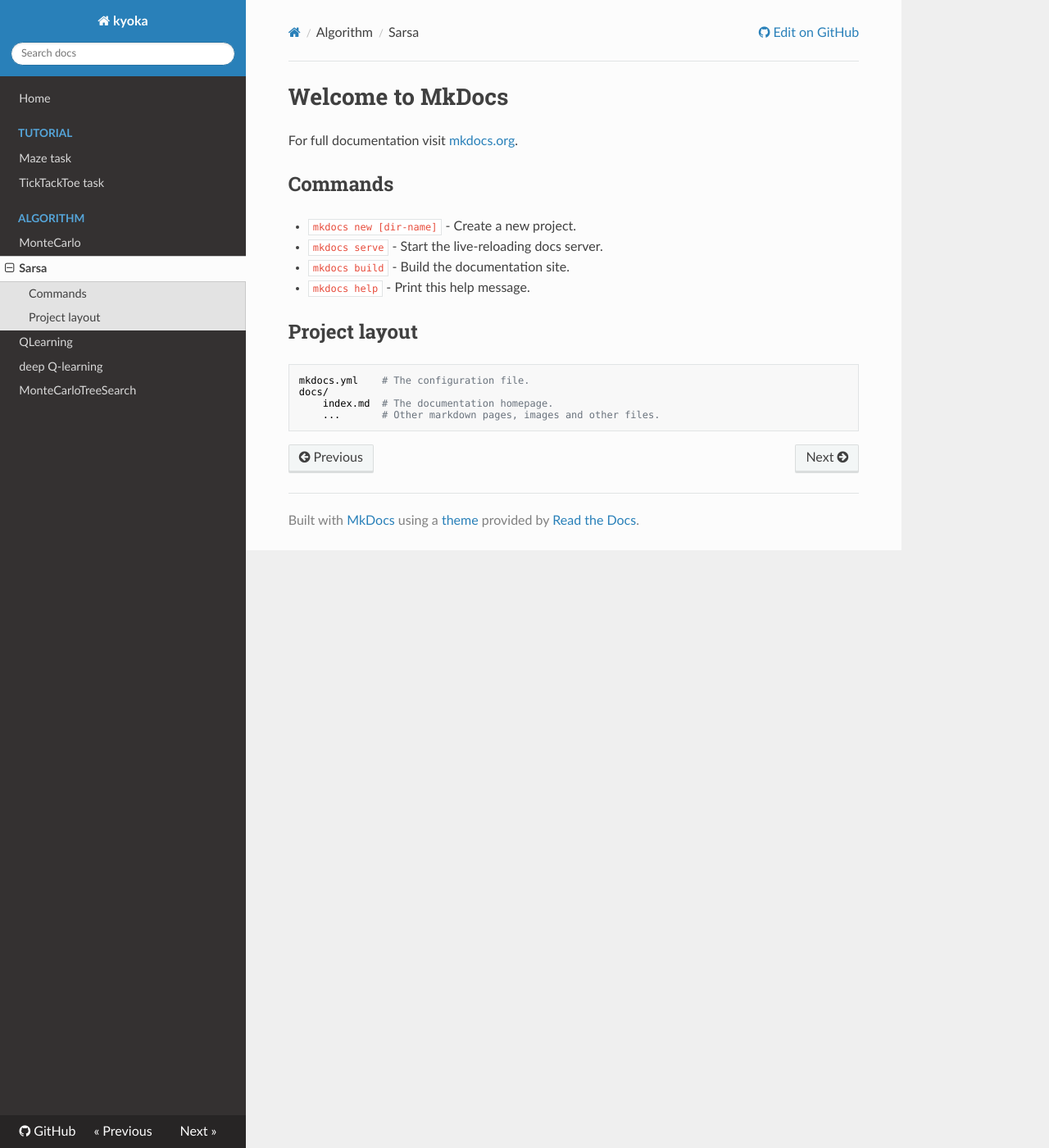
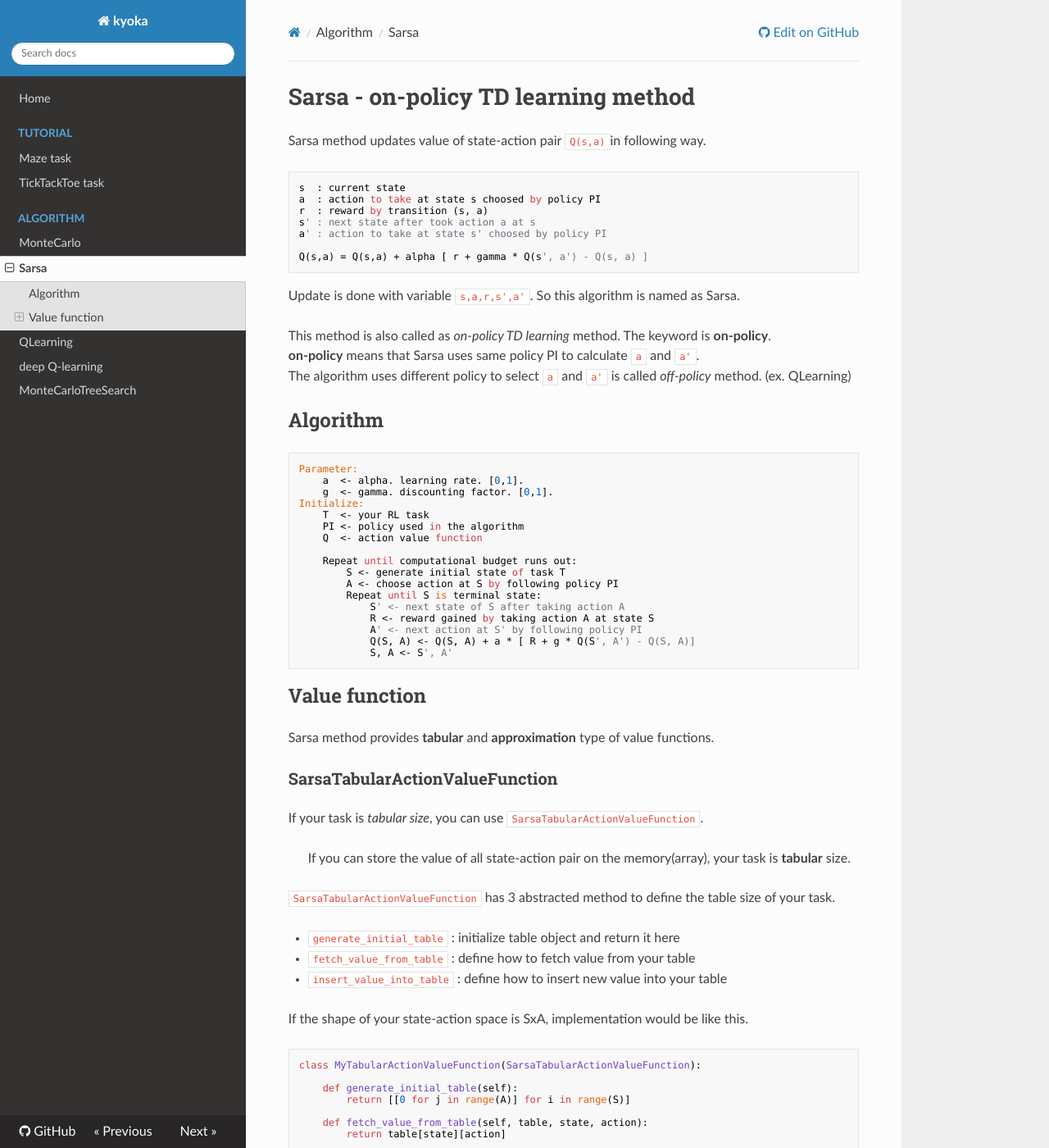
Before and after one commit to ishikota/kyoka, an MkDocs documentation site: the page built from docs/sources/algorithm/sarsa.md, in a window 1280 px wide and 1400 px high. Shown: the whole window at 82% size. Built offline with MkDocs 1.6.1, drawn with Linux system fonts in a browser that asks for light colours; nearby versions of some CDN libraries; old or Windows-style settings are respelled for this version of MkDocs; some of the changed text lies outside the part shown.

Commit message:
Add page for Sarsa

````diff
--- a/docs/sources/algorithm/sarsa.md
+++ b/docs/sources/algorithm/sarsa.md
@@ -1,17 +1,104 @@
-# Welcome to MkDocs
+# Sarsa - on-policy TD learning method
+Sarsa method updates value of state-action pair `Q(s,a)`in following way.
+```
+s  : current state
+a  : action to take at state s choosed by policy PI
+r  : reward by transition (s, a)
+s' : next state after took action a at s
+a' : action to take at state s' choosed by policy PI
 
-For full documentation visit [mkdocs.org](http://mkdocs.org).
+Q(s,a) = Q(s,a) + alpha [ r + gamma * Q(s', a') - Q(s, a) ]
+```
+Update is done with variable `s,a,r,s',a'`. So this algorithm is named as Sarsa.
 
-## Commands
+This method is also called as *on-policy TD learning* method.  The keyword is **on-policy**.
+**on-policy** means that Sarsa uses same policy PI to calculate `a` and `a'`.
+The algorithm uses different policy to select `a` and `a'` is called *off-policy* method. (ex. QLearning)
 
-* `mkdocs new [dir-name]` - Create a new project.
-* `mkdocs serve` - Start the live-reloading docs server.
-* `mkdocs build` - Build the documentation site.
-* `mkdocs help` - Print this help message.
+## Algorithm
+```
+Parameter:
+    a  <- alpha. learning rate. [0,1].
+    g  <- gamma. discounting factor. [0,1].
+Initialize:
+    T  <- your RL task
+    PI <- policy used in the algorithm
+    Q  <- action value function
 
-## Project layout
+    Repeat until computational budget runs out:
+        S <- generate initial state of task T
+        A <- choose action at S by following policy PI
+        Repeat until S is terminal state:
+            S' <- next state of S after taking action A
+            R <- reward gained by taking action A at state S
+            A' <- next action at S' by following policy PI
+            Q(S, A) <- Q(S, A) + a * [ R + g * Q(S', A') - Q(S, A)]
+            S, A <- S', A'
+```
 
-    mkdocs.yml    # The configuration file.
-    docs/
-        index.md  # The documentation homepage.
-        ...       # Other markdown pages, images and other files.
+## Value function
+Sarsa method provides **tabular** and **approximation** type of value functions.
+
+### SarsaTabularActionValueFunction
+If your task is *tabular size*, you can use `SarsaTabularActionValueFunction`.
+>If you can store the value of all state-action pair on the memory(array), your task is **tabular** size.
+
+`SarsaTabularActionValueFunction` has 3 abstracted method to define the table size of your task.
+
+- `generate_initial_table` : initialize table object and return it here
+- `fetch_value_from_table` : define how to fetch value from your table
+- `insert_value_into_table` : define how to insert new value into your table
+
+If the shape of your state-action space is SxA, implementation would be like this.
+```python
+class MyTabularActionValueFunction(SarsaTabularActionValueFunction):
+
+    def generate_initial_table(self):
+        return [[0 for j in range(A)] for i in range(S)]
+
+    def fetch_value_from_table(self, table, state, action):
+        return table[state][action]
+
+    def insert_value_into_table(self, table, state, action, new_value):
+        table[state][action] = new_value
+```
+
+### SarsaApproxActionValueFunction
+If your task is not *tabular* size, you use `SarsaApproxActionValueFunction`.
+
+`SarsaApproxActionValueFunction` has 3 abstracted methods. You would wrap some prediction model (ex. neuralnet) in these methods.
+
+- `construct_features` : transform state-action pair into feature representation
+- `approx_predict_value` : predict value of state-action pair with prediction model you want to use
+- `approx_backup` : update your model in supervised learning way with passed input and output pair
+
+The implementation with some neuralnet library would be like this.
+```python
+class MyApproxActionValueFunction(SarsaApproxActionValueFunction):
+
+    def setup(self):
+        super(MazeApproxActionValueFunction, self).setup()
+        self.neuralnet = build_neuralnet_in_some_way()
+
+    def construct_features(self, state, action):
+        feature1 = do_something(state, action)
+        feature2 = do_anotherthing(state, action)
+        return [feature1, feature2]
+
+    def approx_predict_value(self, features):
+        return self.neuralnet.predict(features)
+
+    def approx_backup(self, features, backup_target, alpha):
+        self.neuralnet.incremental_training(X=features, Y=backup_target)
+```
+
+#### Sample code to start learning
+```python
+test_length = 1000
+task = MyTask()
+policy = EpsilonGreedyPolicy(eps=0.1)
+value_func = MyTabularActionValueFunction()
+algorithm = Sarsa(gamma=0.99)
+algorithm.setup(task, policy, value_func)
+algorithm.run_gpi(test_length)
+```
````
